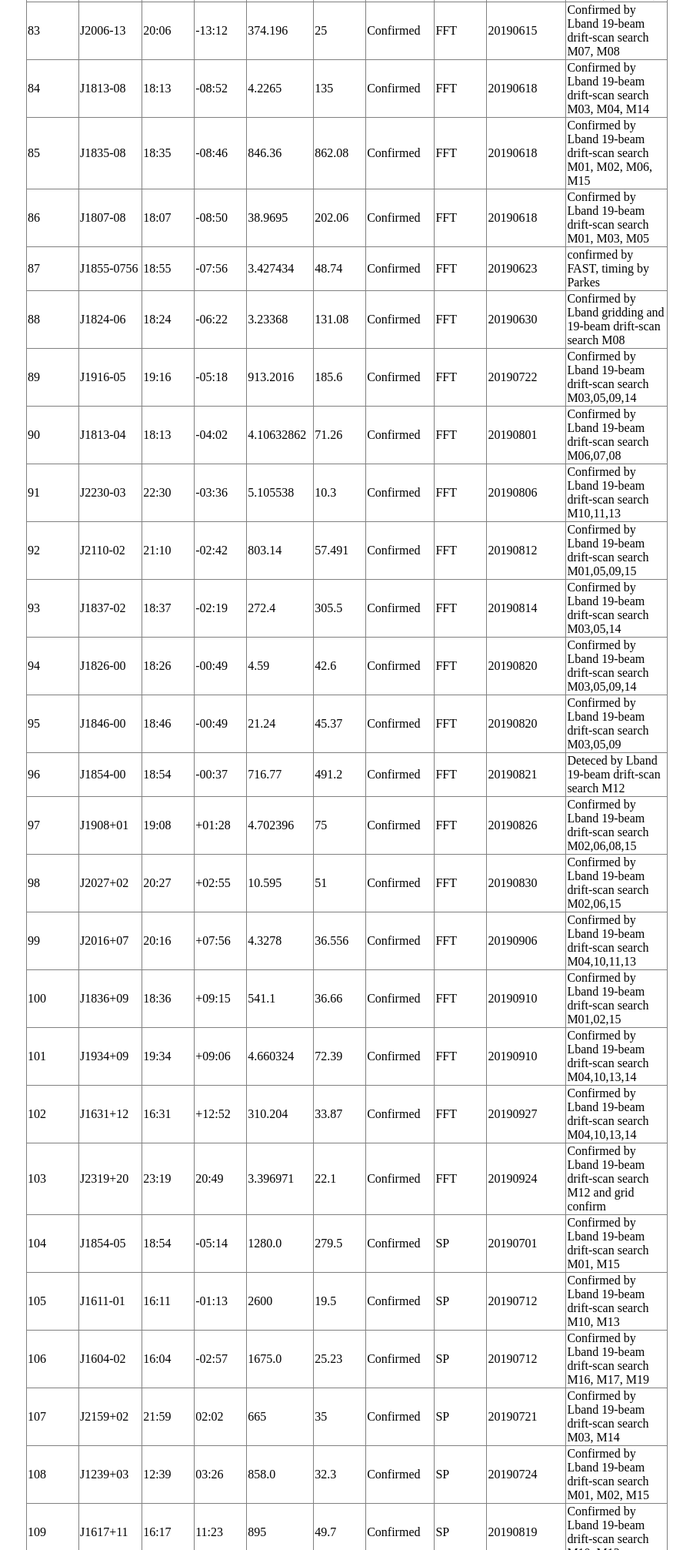
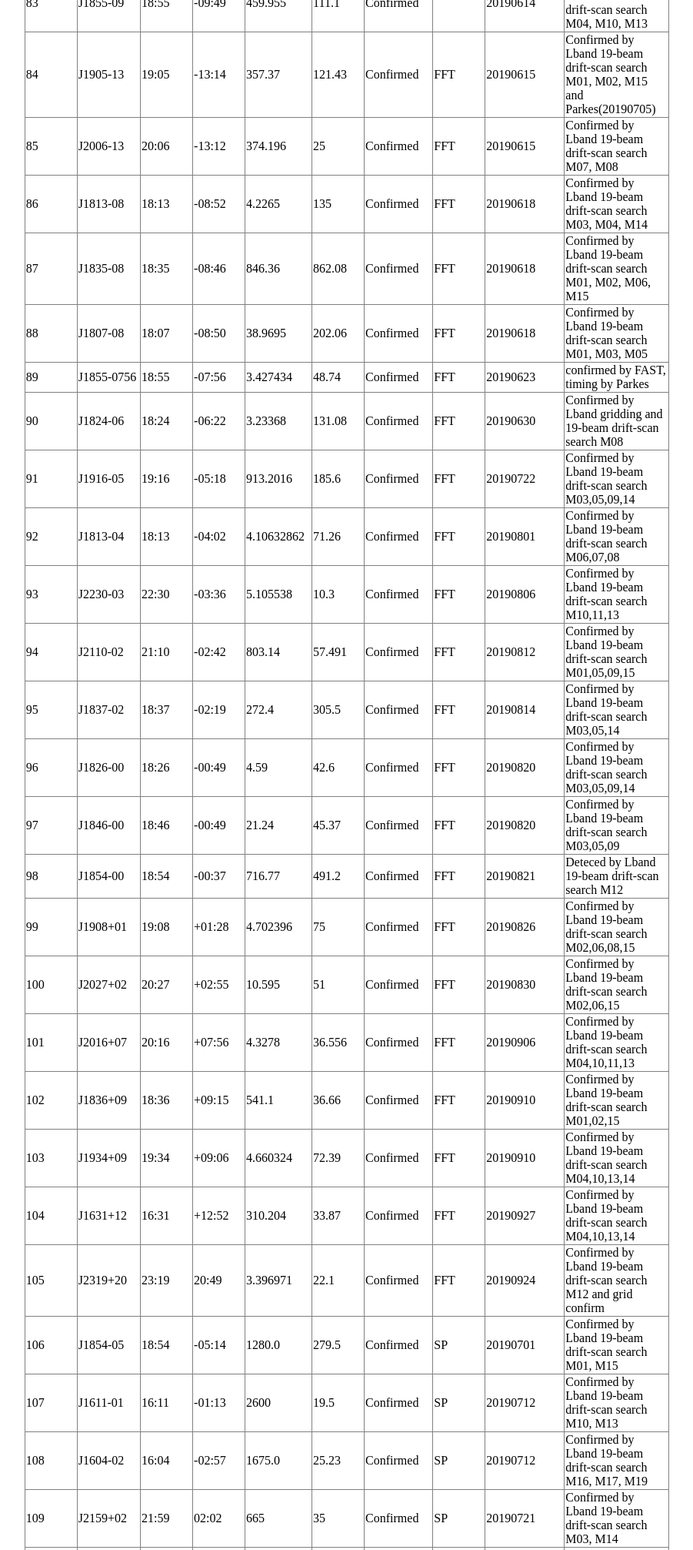
Before and after one commit to longfchen/CRAFTS_homepage, a plain HTML site: page pulsars-V20191101.html in a window 1280 px wide. Shown: the part 5051-7064 px from the top of the page at 77% size, without its empty margins (189-1090 px from the left). Drawn offline with Linux system fonts and the light colour scheme.

Commit message:
add 19C38,19C40,19C101

```diff
--- a/pulsars-V20191101.html
+++ b/pulsars-V20191101.html
@@ -117,46 +117,49 @@ border-collapse: collapse;
 <tr><td>79</td><td>J2000-1003  </td><td> 20:00 </td><td> -10:03 </td><td> 437.119    </td><td>  33.748  </td><td>   Confirmed</td><td>FFT    </td><td>20190613</td><td>Confirmed by Lband 19-beam drift-scan search M04, M10, M13 and Parkes(20190705)</td></tr>
 <tr><td>80</td><td>J1938-09    </td><td> 19:38 </td><td> -09:40 </td><td>173.8612    </td><td>  44.45   </td><td>   Confirmed</td><td>FFT    </td><td>20190613</td><td>Confirmed by Lband 19-beam drift-scan search M04, M10, M13</td></tr>
 <tr><td>81</td><td>J1852-13    </td><td> 18:52 </td><td> -13:10 </td><td>4.3144      </td><td>  44.81   </td><td>   Confirmed</td><td>FFT    </td><td>20190614</td><td>Confirmed by Lband 19-beam drift-scan search M06, M07, M08, M19</td></tr>
-<tr><td>82</td><td>J1905-13    </td><td> 19:05 </td><td> -13:14 </td><td>357.37      </td><td> 121.43   </td><td>   Confirmed</td><td>FFT    </td><td>20190615</td><td>Confirmed by Lband 19-beam drift-scan search M01, M02, M15 and Parkes(20190705)</td></tr>
-<tr><td>83</td><td>J2006-13    </td><td> 20:06 </td><td> -13:12 </td><td>374.196     </td><td>  25      </td><td>   Confirmed</td><td>FFT    </td><td>20190615</td><td>Confirmed by Lband 19-beam drift-scan search M07, M08</td></tr>
-<tr><td>84</td><td>J1813-08    </td><td> 18:13 </td><td> -08:52 </td><td>4.2265      </td><td> 135      </td><td>   Confirmed</td><td>FFT    </td><td>20190618</td><td>Confirmed by Lband 19-beam drift-scan search M03, M04, M14</td></tr>
-<tr><td>85</td><td>J1835-08    </td><td> 18:35 </td><td> -08:46 </td><td>846.36      </td><td> 862.08   </td><td>   Confirmed</td><td>FFT    </td><td>20190618</td><td>Confirmed by Lband 19-beam drift-scan search M01, M02, M06, M15</td></tr>
-<tr><td>86</td><td>J1807-08    </td><td> 18:07 </td><td> -08:50 </td><td>38.9695     </td><td> 202.06   </td><td>   Confirmed</td><td>FFT    </td><td>20190618</td><td>Confirmed by Lband 19-beam drift-scan search M01, M03, M05</td></tr>
-<tr><td>87</td><td>J1855-0756 </td><td> 18:55 </td><td> -07:56 </td><td>3.427434     </td><td>48.74    </td><td>   Confirmed</td><td>FFT    </td><td>20190623</td><td>confirmed by FAST, timing by Parkes</td></tr>
-<tr><td>88</td><td>J1824-06    </td><td> 18:24 </td><td> -06:22 </td><td>3.23368     </td><td> 131.08   </td><td>   Confirmed</td><td>FFT    </td><td>20190630</td><td>Confirmed by Lband gridding and 19-beam drift-scan search M08</td></tr>
-<tr><td>89</td><td>J1916-05    </td><td> 19:16 </td><td> -05:18 </td><td>913.2016    </td><td> 185.6    </td><td>   Confirmed</td><td>FFT    </td><td>20190722</td><td>Confirmed by Lband 19-beam drift-scan search M03,05,09,14</td></tr>
-<tr><td>90</td><td>J1813-04    </td><td> 18:13 </td><td> -04:02 </td><td>4.10632862  </td><td> 71.26    </td><td>   Confirmed</td><td>FFT    </td><td>20190801</td><td>Confirmed by Lband 19-beam drift-scan search M06,07,08</td></tr>
-<tr><td>91</td><td>J2230-03    </td><td> 22:30 </td><td> -03:36 </td><td>5.105538    </td><td> 10.3     </td><td>   Confirmed</td><td>FFT    </td><td>20190806</td><td>Confirmed by Lband 19-beam drift-scan search M10,11,13</td></tr>
-<tr><td>92</td><td>J2110-02    </td><td> 21:10 </td><td> -02:42 </td><td>803.14      </td><td> 57.491   </td><td>   Confirmed</td><td>FFT    </td><td>20190812</td><td>Confirmed by Lband 19-beam drift-scan search M01,05,09,15</td></tr>
-<tr><td>93</td><td>J1837-02    </td><td> 18:37 </td><td> -02:19 </td><td>272.4       </td><td> 305.5    </td><td>   Confirmed</td><td>FFT    </td><td>20190814</td><td>Confirmed by Lband 19-beam drift-scan search M03,05,14</td></tr>
-<tr><td>94</td><td>J1826-00    </td><td> 18:26 </td><td> -00:49 </td><td>4.59        </td><td> 42.6     </td><td>   Confirmed</td><td>FFT    </td><td>20190820</td><td>Confirmed by Lband 19-beam drift-scan search M03,05,09,14</td></tr>
-<tr><td>95</td><td>J1846-00    </td><td> 18:46 </td><td> -00:49 </td><td>21.24       </td><td> 45.37    </td><td>   Confirmed</td><td>FFT    </td><td>20190820</td><td>Confirmed by Lband 19-beam drift-scan search M03,05,09</td></tr>
-<tr><td>96</td><td>J1854-00    </td><td> 18:54 </td><td> -00:37 </td><td>716.77      </td><td> 491.2    </td><td>   Confirmed</td><td>FFT    </td><td>20190821</td><td>Deteced by Lband 19-beam drift-scan search M12</td></tr>
-<tr><td>97</td><td>J1908+01    </td><td> 19:08 </td><td> +01:28 </td><td>4.702396    </td><td> 75       </td><td>   Confirmed</td><td>FFT    </td><td>20190826</td><td>Confirmed by Lband 19-beam drift-scan search M02,06,08,15</td></tr>
-<tr><td>98</td><td>J2027+02    </td><td> 20:27 </td><td> +02:55 </td><td>10.595      </td><td> 51       </td><td>   Confirmed</td><td>FFT    </td><td>20190830</td><td>Confirmed by Lband 19-beam drift-scan search M02,06,15</td></tr>
-<tr><td>99</td><td>J2016+07    </td><td> 20:16 </td><td> +07:56 </td><td>4.3278      </td><td> 36.556   </td><td>   Confirmed</td><td>FFT    </td><td>20190906</td><td>Confirmed by Lband 19-beam drift-scan search M04,10,11,13</td></tr>
-<tr><td>100</td><td>J1836+09    </td><td> 18:36 </td><td> +09:15 </td><td>541.1       </td><td> 36.66    </td><td>   Confirmed</td><td>FFT    </td><td>20190910</td><td>Confirmed by Lband 19-beam drift-scan search M01,02,15</td></tr>
-<tr><td>101</td><td>J1934+09   </td><td> 19:34 </td><td> +09:06 </td><td>4.660324    </td><td> 72.39    </td><td>   Confirmed</td><td>FFT    </td><td>20190910</td><td>Confirmed by Lband 19-beam drift-scan search M04,10,13,14</td></tr>
-<tr><td>102</td><td>J1631+12   </td><td> 16:31 </td><td> +12:52 </td><td>310.204     </td><td> 33.87    </td><td>   Confirmed</td><td>FFT    </td><td>20190927</td><td>Confirmed by Lband 19-beam drift-scan search M04,10,13,14</td></tr>
-<tr><td>103</td><td>J2319+20   </td><td> 23:19 </td><td> 20:49  </td><td>3.396971     </td><td> 22.1    </td><td>   Confirmed</td><td>FFT    </td><td>20190924</td><td>Confirmed by Lband 19-beam drift-scan search M12 and grid confirm</td></tr>
-<tr><td>104</td><td>J1854-05   </td><td> 18:54 </td><td> -05:14 </td><td>1280.0       </td><td>279.5    </td><td>   Confirmed</td><td>SP     </td><td>20190701</td><td>Confirmed by Lband 19-beam drift-scan search M01, M15</td></tr>
-<tr><td>105</td><td>J1611-01   </td><td> 16:11 </td><td> -01:13 </td><td>2600         </td><td>19.5     </td><td>   Confirmed</td><td>SP     </td><td>20190712</td><td>Confirmed by Lband 19-beam drift-scan search M10, M13</td></tr>
-<tr><td>106</td><td>J1604-02   </td><td> 16:04 </td><td> -02:57 </td><td>1675.0       </td><td>25.23    </td><td>   Confirmed</td><td>SP     </td><td>20190712</td><td>Confirmed by Lband 19-beam drift-scan search M16, M17, M19</td></tr>
-<tr><td>107</td><td>J2159+02   </td><td> 21:59 </td><td> 02:02  </td><td>665          </td><td>35       </td><td>   Confirmed</td><td>SP     </td><td>20190721</td><td>Confirmed by Lband 19-beam drift-scan search M03, M14</td></tr>
-<tr><td>108</td><td>J1239+03   </td><td> 12:39 </td><td> 03:26  </td><td>858.0        </td><td>32.3     </td><td>   Confirmed</td><td>SP     </td><td>20190724</td><td>Confirmed by Lband 19-beam drift-scan search M01, M02, M15</td></tr>
-<tr><td>109</td><td>J1617+11   </td><td> 16:17 </td><td> 11:23  </td><td>895          </td><td>49.7     </td><td>   Confirmed</td><td>SP     </td><td>20190819</td><td>Confirmed by Lband 19-beam drift-scan search M10, M13</td></tr>
-<tr><td>110</td><td>J1917+24   </td><td> 19:17 </td><td> 24:41  </td><td>4.398855     </td><td>82       </td><td>   Confirmed</td><td>FFT    </td><td>20191004</td><td>Confirmed by Lband 19-beam drift-scan search M04, M10, M13, M14</td></tr>
-<tr><td>111</td><td>J2150+34   </td><td> 21:50 </td><td> 34:27  </td><td>655.60       </td><td>51.844   </td><td>   Confirmed</td><td>SP     </td><td>20191030</td><td>Confirmed by Lband 19-beam drift-scan search M06, M08</td></tr>
-<tr><td>112</td><td>J0435+32   </td><td> 04:35 </td><td> 32:33  </td><td>3.1979       </td><td>38.4     </td><td>   Confirmed</td><td>FFT    </td><td>20191024</td><td>Confirmed by Lband 19-beam drift-scan search M03, M05, M09</td></tr>
-<tr><td>113</td><td>J2041+34   </td><td> 20:41 </td><td> 34:30  </td><td>100.65       </td><td>123.5    </td><td>   Confirmed</td><td>FFT    </td><td>20191030</td><td>Confirmed by Lband 19-beam drift-scan search M07, M08</td></tr>
-<tr><td>114</td><td>J0518+24   </td><td> 05:18 </td><td> 24:31  </td><td>2637         </td><td>75.8     </td><td>   Confirmed</td><td>SP     </td><td>20191003</td><td>Confirmed by Lband 19-beam drift-scan search M06, M07</td></tr>
-<tr><td>115</td><td>J1840+28   </td><td> 18:40 </td><td> 28:43  </td><td>685          </td><td>61.9     </td><td>   Confirmed</td><td>SP     </td><td>20200214</td><td>Confirmed by Lband 19-beam drift-scan search M01, M15</td></tr>
-<tr><td>116</td><td>J1943+28   </td><td> 19:43 </td><td> 28:51  </td><td>736          </td><td>228.5    </td><td>   Confirmed</td><td>SP     </td><td>20200214</td><td>Confirmed by Lband 19-beam drift-scan search M17, M18</td></tr>
-<tr><td>117</td><td>J2108+56   </td><td> 21:08 </td><td> 56:40  </td><td>465          </td><td>114      </td><td>   Confirmed</td><td>SP     </td><td>20200317</td><td>Confirmed by Lband 19-beam drift-scan search M11, M13</td></tr>
-<tr><td>118</td><td>J2101-00   </td><td> 21:01 </td><td> -00:33 </td><td>1412.15      </td><td>34       </td><td>   Confirmed</td><td>SP     </td><td>20200613</td><td>15th of candidate from UWB reprocessing</td></tr>
-<tr><td>119</td><td>J2042-06   </td><td> 20:42 </td><td> -06:38 </td><td>2695.52      </td><td>31.6     </td><td>   Confirmed</td><td>SP     </td><td>20200728</td><td>21th of candidate from UWB reprocessing</td></tr>
-<tr><td>120</td><td>J1832-04   </td><td> 18:32 </td><td> -04:54 </td><td>1342.7       </td><td>182      </td><td>   Confirmed</td><td>SP     </td><td>20201207</td><td>Confirmed by Lband 19-beam drift-scan search M01,05</td></tr>
-<tr><td>121</td><td>J0535-02   </td><td> 05:35 </td><td> -02:31 </td><td>415          </td><td>118.7    </td><td>   Confirmed</td><td>SP     </td><td>20201207</td><td>Confirmed by Lband 19-beam drift-scan search M16,17</td></tr>
+<tr><td>82</td><td>J1912-09    </td><td> 19:12 </td><td> -09:53 </td><td>25.04849    </td><td>  126.48  </td><td>   Confirmed</td><td>    </td><td>20190614</td><td>Confirmed by Lband 19-beam drift-scan search M04, M10, M13</td></tr>
+<tr><td>83</td><td>J1855-09    </td><td> 18:55 </td><td> -09:49 </td><td>459.955     </td><td>  111.1   </td><td>   Confirmed</td><td>    </td><td>20190614</td><td>Confirmed by Lband 19-beam drift-scan search M04, M10, M13</td></tr>
+<tr><td>84</td><td>J1905-13    </td><td> 19:05 </td><td> -13:14 </td><td>357.37      </td><td> 121.43   </td><td>   Confirmed</td><td>FFT    </td><td>20190615</td><td>Confirmed by Lband 19-beam drift-scan search M01, M02, M15 and Parkes(20190705)</td></tr>
+<tr><td>85</td><td>J2006-13    </td><td> 20:06 </td><td> -13:12 </td><td>374.196     </td><td>  25      </td><td>   Confirmed</td><td>FFT    </td><td>20190615</td><td>Confirmed by Lband 19-beam drift-scan search M07, M08</td></tr>
+<tr><td>86</td><td>J1813-08    </td><td> 18:13 </td><td> -08:52 </td><td>4.2265      </td><td> 135      </td><td>   Confirmed</td><td>FFT    </td><td>20190618</td><td>Confirmed by Lband 19-beam drift-scan search M03, M04, M14</td></tr>
+<tr><td>87</td><td>J1835-08    </td><td> 18:35 </td><td> -08:46 </td><td>846.36      </td><td> 862.08   </td><td>   Confirmed</td><td>FFT    </td><td>20190618</td><td>Confirmed by Lband 19-beam drift-scan search M01, M02, M06, M15</td></tr>
+<tr><td>88</td><td>J1807-08    </td><td> 18:07 </td><td> -08:50 </td><td>38.9695     </td><td> 202.06   </td><td>   Confirmed</td><td>FFT    </td><td>20190618</td><td>Confirmed by Lband 19-beam drift-scan search M01, M03, M05</td></tr>
+<tr><td>89</td><td>J1855-0756 </td><td> 18:55 </td><td> -07:56 </td><td>3.427434     </td><td>48.74    </td><td>   Confirmed</td><td>FFT    </td><td>20190623</td><td>confirmed by FAST, timing by Parkes</td></tr>
+<tr><td>90</td><td>J1824-06    </td><td> 18:24 </td><td> -06:22 </td><td>3.23368     </td><td> 131.08   </td><td>   Confirmed</td><td>FFT    </td><td>20190630</td><td>Confirmed by Lband gridding and 19-beam drift-scan search M08</td></tr>
+<tr><td>91</td><td>J1916-05    </td><td> 19:16 </td><td> -05:18 </td><td>913.2016    </td><td> 185.6    </td><td>   Confirmed</td><td>FFT    </td><td>20190722</td><td>Confirmed by Lband 19-beam drift-scan search M03,05,09,14</td></tr>
+<tr><td>92</td><td>J1813-04    </td><td> 18:13 </td><td> -04:02 </td><td>4.10632862  </td><td> 71.26    </td><td>   Confirmed</td><td>FFT    </td><td>20190801</td><td>Confirmed by Lband 19-beam drift-scan search M06,07,08</td></tr>
+<tr><td>93</td><td>J2230-03    </td><td> 22:30 </td><td> -03:36 </td><td>5.105538    </td><td> 10.3     </td><td>   Confirmed</td><td>FFT    </td><td>20190806</td><td>Confirmed by Lband 19-beam drift-scan search M10,11,13</td></tr>
+<tr><td>94</td><td>J2110-02    </td><td> 21:10 </td><td> -02:42 </td><td>803.14      </td><td> 57.491   </td><td>   Confirmed</td><td>FFT    </td><td>20190812</td><td>Confirmed by Lband 19-beam drift-scan search M01,05,09,15</td></tr>
+<tr><td>95</td><td>J1837-02    </td><td> 18:37 </td><td> -02:19 </td><td>272.4       </td><td> 305.5    </td><td>   Confirmed</td><td>FFT    </td><td>20190814</td><td>Confirmed by Lband 19-beam drift-scan search M03,05,14</td></tr>
+<tr><td>96</td><td>J1826-00    </td><td> 18:26 </td><td> -00:49 </td><td>4.59        </td><td> 42.6     </td><td>   Confirmed</td><td>FFT    </td><td>20190820</td><td>Confirmed by Lband 19-beam drift-scan search M03,05,09,14</td></tr>
+<tr><td>97</td><td>J1846-00    </td><td> 18:46 </td><td> -00:49 </td><td>21.24       </td><td> 45.37    </td><td>   Confirmed</td><td>FFT    </td><td>20190820</td><td>Confirmed by Lband 19-beam drift-scan search M03,05,09</td></tr>
+<tr><td>98</td><td>J1854-00    </td><td> 18:54 </td><td> -00:37 </td><td>716.77      </td><td> 491.2    </td><td>   Confirmed</td><td>FFT    </td><td>20190821</td><td>Deteced by Lband 19-beam drift-scan search M12</td></tr>
+<tr><td>99</td><td>J1908+01    </td><td> 19:08 </td><td> +01:28 </td><td>4.702396    </td><td> 75       </td><td>   Confirmed</td><td>FFT    </td><td>20190826</td><td>Confirmed by Lband 19-beam drift-scan search M02,06,08,15</td></tr>
+<tr><td>100</td><td>J2027+02    </td><td> 20:27 </td><td> +02:55 </td><td>10.595      </td><td> 51       </td><td>   Confirmed</td><td>FFT    </td><td>20190830</td><td>Confirmed by Lband 19-beam drift-scan search M02,06,15</td></tr>
+<tr><td>101</td><td>J2016+07    </td><td> 20:16 </td><td> +07:56 </td><td>4.3278      </td><td> 36.556   </td><td>   Confirmed</td><td>FFT    </td><td>20190906</td><td>Confirmed by Lband 19-beam drift-scan search M04,10,11,13</td></tr>
+<tr><td>102</td><td>J1836+09    </td><td> 18:36 </td><td> +09:15 </td><td>541.1       </td><td> 36.66    </td><td>   Confirmed</td><td>FFT    </td><td>20190910</td><td>Confirmed by Lband 19-beam drift-scan search M01,02,15</td></tr>
+<tr><td>103</td><td>J1934+09   </td><td> 19:34 </td><td> +09:06 </td><td>4.660324    </td><td> 72.39    </td><td>   Confirmed</td><td>FFT    </td><td>20190910</td><td>Confirmed by Lband 19-beam drift-scan search M04,10,13,14</td></tr>
+<tr><td>104</td><td>J1631+12   </td><td> 16:31 </td><td> +12:52 </td><td>310.204     </td><td> 33.87    </td><td>   Confirmed</td><td>FFT    </td><td>20190927</td><td>Confirmed by Lband 19-beam drift-scan search M04,10,13,14</td></tr>
+<tr><td>105</td><td>J2319+20   </td><td> 23:19 </td><td> 20:49  </td><td>3.396971     </td><td> 22.1    </td><td>   Confirmed</td><td>FFT    </td><td>20190924</td><td>Confirmed by Lband 19-beam drift-scan search M12 and grid confirm</td></tr>
+<tr><td>106</td><td>J1854-05   </td><td> 18:54 </td><td> -05:14 </td><td>1280.0       </td><td>279.5    </td><td>   Confirmed</td><td>SP     </td><td>20190701</td><td>Confirmed by Lband 19-beam drift-scan search M01, M15</td></tr>
+<tr><td>107</td><td>J1611-01   </td><td> 16:11 </td><td> -01:13 </td><td>2600         </td><td>19.5     </td><td>   Confirmed</td><td>SP     </td><td>20190712</td><td>Confirmed by Lband 19-beam drift-scan search M10, M13</td></tr>
+<tr><td>108</td><td>J1604-02   </td><td> 16:04 </td><td> -02:57 </td><td>1675.0       </td><td>25.23    </td><td>   Confirmed</td><td>SP     </td><td>20190712</td><td>Confirmed by Lband 19-beam drift-scan search M16, M17, M19</td></tr>
+<tr><td>109</td><td>J2159+02   </td><td> 21:59 </td><td> 02:02  </td><td>665          </td><td>35       </td><td>   Confirmed</td><td>SP     </td><td>20190721</td><td>Confirmed by Lband 19-beam drift-scan search M03, M14</td></tr>
+<tr><td>110</td><td>J1239+03   </td><td> 12:39 </td><td> 03:26  </td><td>858.0        </td><td>32.3     </td><td>   Confirmed</td><td>SP     </td><td>20190724</td><td>Confirmed by Lband 19-beam drift-scan search M01, M02, M15</td></tr>
+<tr><td>111</td><td>J1617+11   </td><td> 16:17 </td><td> 11:23  </td><td>895          </td><td>49.7     </td><td>   Confirmed</td><td>SP     </td><td>20190819</td><td>Confirmed by Lband 19-beam drift-scan search M10, M13</td></tr>
+<tr><td>112</td><td>J1917+24   </td><td> 19:17 </td><td> 24:41  </td><td>4.398855     </td><td>82       </td><td>   Confirmed</td><td>FFT    </td><td>20191004</td><td>Confirmed by Lband 19-beam drift-scan search M04, M10, M13, M14</td></tr>
+<tr><td>113</td><td>J2150+34   </td><td> 21:50 </td><td> 34:27  </td><td>655.60       </td><td>51.844   </td><td>   Confirmed</td><td>SP     </td><td>20191030</td><td>Confirmed by Lband 19-beam drift-scan search M06, M08</td></tr>
+<tr><td>114</td><td>J0435+32   </td><td> 04:35 </td><td> 32:33  </td><td>3.1979       </td><td>38.4     </td><td>   Confirmed</td><td>FFT    </td><td>20191024</td><td>Confirmed by Lband 19-beam drift-scan search M03, M05, M09</td></tr>
+<tr><td>115</td><td>J2041+34   </td><td> 20:41 </td><td> 34:30  </td><td>100.65       </td><td>123.5    </td><td>   Confirmed</td><td>FFT    </td><td>20191030</td><td>Confirmed by Lband 19-beam drift-scan search M07, M08</td></tr>
+<tr><td>116</td><td>J0518+24   </td><td> 05:18 </td><td> 24:31  </td><td>2637         </td><td>75.8     </td><td>   Confirmed</td><td>SP     </td><td>20191003</td><td>Confirmed by Lband 19-beam drift-scan search M06, M07</td></tr>
+<tr><td>117</td><td>J1840+28   </td><td> 18:40 </td><td> 28:43  </td><td>685          </td><td>61.9     </td><td>   Confirmed</td><td>SP     </td><td>20200214</td><td>Confirmed by Lband 19-beam drift-scan search M01, M15</td></tr>
+<tr><td>118</td><td>J1943+28   </td><td> 19:43 </td><td> 28:51  </td><td>736          </td><td>228.5    </td><td>   Confirmed</td><td>SP     </td><td>20200214</td><td>Confirmed by Lband 19-beam drift-scan search M17, M18</td></tr>
+<tr><td>119</td><td>J2108+56   </td><td> 21:08 </td><td> 56:40  </td><td>465          </td><td>114      </td><td>   Confirmed</td><td>SP     </td><td>20200317</td><td>Confirmed by Lband 19-beam drift-scan search M11, M13</td></tr>
+<tr><td>120</td><td>J2101-00   </td><td> 21:01 </td><td> -00:33 </td><td>1412.15      </td><td>34       </td><td>   Confirmed</td><td>SP     </td><td>20200613</td><td>15th of candidate from UWB reprocessing</td></tr>
+<tr><td>121</td><td>J2042-06   </td><td> 20:42 </td><td> -06:38 </td><td>2695.52      </td><td>31.6     </td><td>   Confirmed</td><td>SP     </td><td>20200728</td><td>21th of candidate from UWB reprocessing</td></tr>
+<tr><td>122</td><td>J1832-04   </td><td> 18:32 </td><td> -04:54 </td><td>1342.7       </td><td>182      </td><td>   Confirmed</td><td>SP     </td><td>20201207</td><td>Confirmed by Lband 19-beam drift-scan search M01,05</td></tr>
+<tr><td>123</td><td>J1602-06   </td><td> 16:02 </td><td> -06:11 </td><td>27.6         </td><td>3.9502   </td><td>   Confirmed</td><td>SP     </td><td>20201207</td><td>Confirmed by Lband 19-beam drift-scan search M02,M06,M08,M15</td></tr>
+
 </table>
 </div>
 <div style="float:right;">
```
